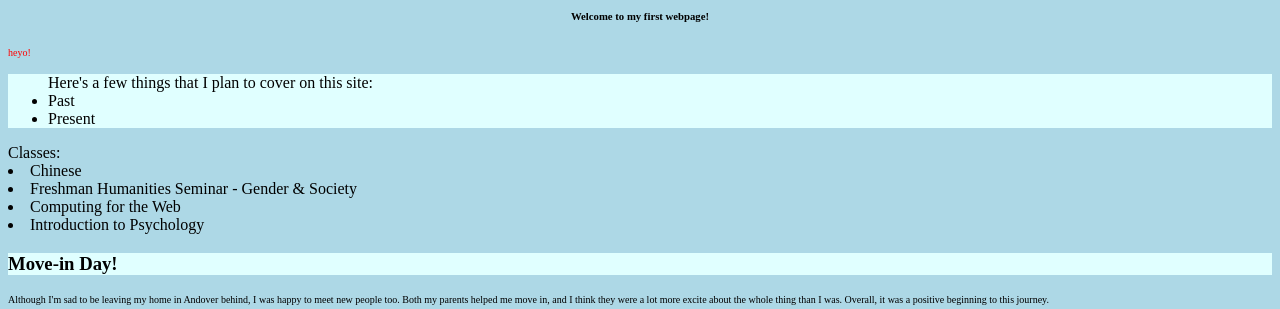
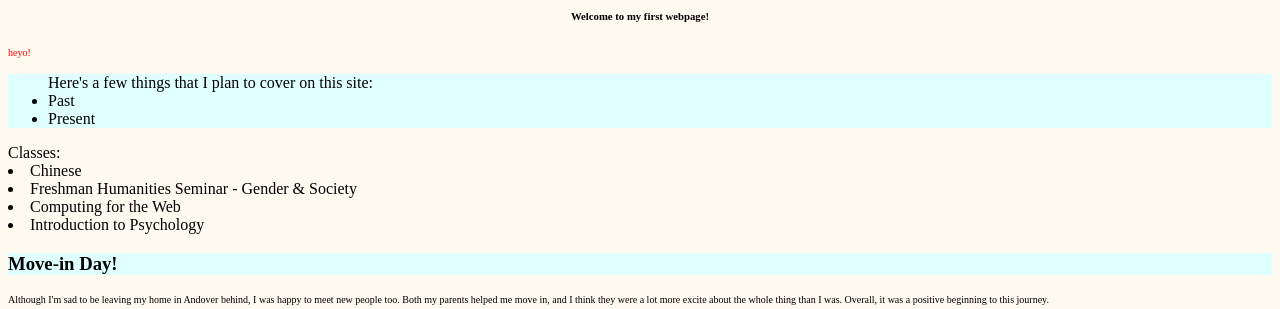
Before and after one commit to eortiz018/eortiz018.github.io, a plain HTML site: page index.html in a window 1280 px wide. Shown: the part 73-382 px from the top of the page. Drawn offline with Linux system fonts and the light colour scheme.

Commit message:
Update style.css

```diff
--- a/style.css
+++ b/style.css
@@ -7,7 +7,7 @@ a {
 }
 
 body {
-  background-color: lightblue;
+  background-color: floralwhite;
 }
 
 .link { color: #FF0000; } /* CSS link color (red) */
```
